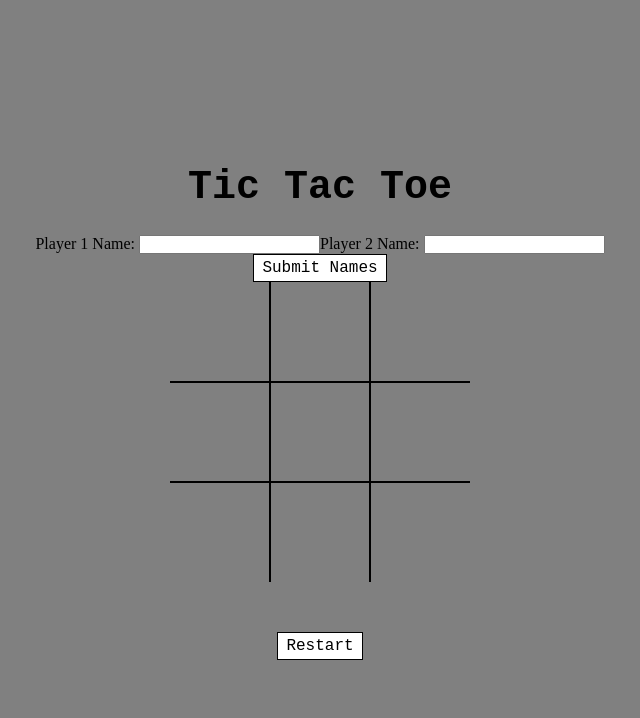
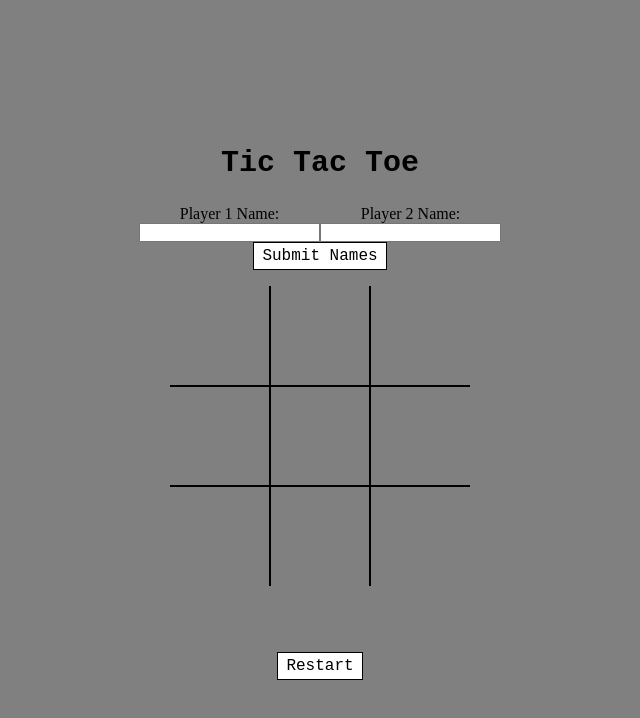
Before and after one commit to choilin310/the-arcade, a plain HTML site: page tic-tac-toe/index.html in a window 1280 px wide. Both pictures are taken after a click on the element "Restart". Shown: the whole page, without its empty margins (320-960 px from the left). Drawn offline with Linux system fonts and the light colour scheme.

Commit message:
finalized tic tac toe

```diff
--- a/tic-tac-toe/app.js
+++ b/tic-tac-toe/app.js
@@ -3,9 +3,12 @@ let gameState = [
   [0, 0, 0],
   [0, 0, 0],
 ]
+var randomNumber = Math.random() * 2;
+// const players = [-1,1]
+let player = randomNumber < 1 ? -1 : 1;
+let  gameOver = false;
 
-let player = 1;
-let  gameOver = false;
+// const randomPlayer = players[Math.floor(Math.random() * players.length)]
 
 
 const cellElements = document.querySelectorAll(".cell")
@@ -13,8 +16,6 @@ const resultElement = document.getElementById("result")
 const player1NameElement = document.getElementById("player1");
 const player2NameElement = document.getElementById("player2");
 const submitNamesButton = document.getElementById("submitNames");
-const player1NameDisplayElement = document.getElementById("player1NameDisplay");
-const player2NameDisplayElement = document.getElementById("player2NameDisplay");
 
 let player1Name = "";
 let player2Name = "";
@@ -22,8 +23,6 @@ let player2Name = "";
 submitNamesButton.addEventListener("click", () => {
   player1Name = player1NameElement.value;
   player2Name = player2NameElement.value;
-  player1NameDisplayElement.innerText = player1Name;
-  player2NameDisplayElement.innerText = player2Name;
 });
 
 //Event Listener
@@ -107,7 +106,8 @@ restartButton.addEventListener("click", () => {
     [0, 0, 0],
     [0, 0, 0],
   ]
-  player = 1;
+  player = randomNumber < 1 ? -1 : 1;
+  console.log(player);
   gameOver = false;
 
   cellElements.forEach(cell => {
@@ -116,8 +116,7 @@ restartButton.addEventListener("click", () => {
   resultElement.innerText = ""
   player1Name = "";
   player2Name = "";
-  player1NameDisplayElement.innerText = "";
-  player2NameDisplayElement.innerText = "";
   player1NameElement.value = "";
   player2NameElement.value = "";
+  location.reload()
 })
--- a/tic-tac-toe/style.css
+++ b/tic-tac-toe/style.css
@@ -16,7 +16,7 @@ body {
 
 h1{
     padding: 25px;
-    font-size: 40px;
+    font-size: 30px;
     font-family: 'Courier New', Courier, monospace;
 }
 
@@ -26,7 +26,8 @@ h1{
     align-content: center;
     justify-items: center;
     align-items: center;
-    grid-template-columns: repeat(3, auto)
+    grid-template-columns: repeat(3, auto);
+    padding: 1rem;
 }
 
 .cell {
@@ -112,11 +113,11 @@ h1{
 }
 
 #playerBox{
+    width: 100px;
     display: flex;
-    justify-content: space-evenly;
-    align-items: center;
+    justify-content: center;
     flex-direction: row;
-
+    text-align: center;
 }
 
 #submitNames{
```
